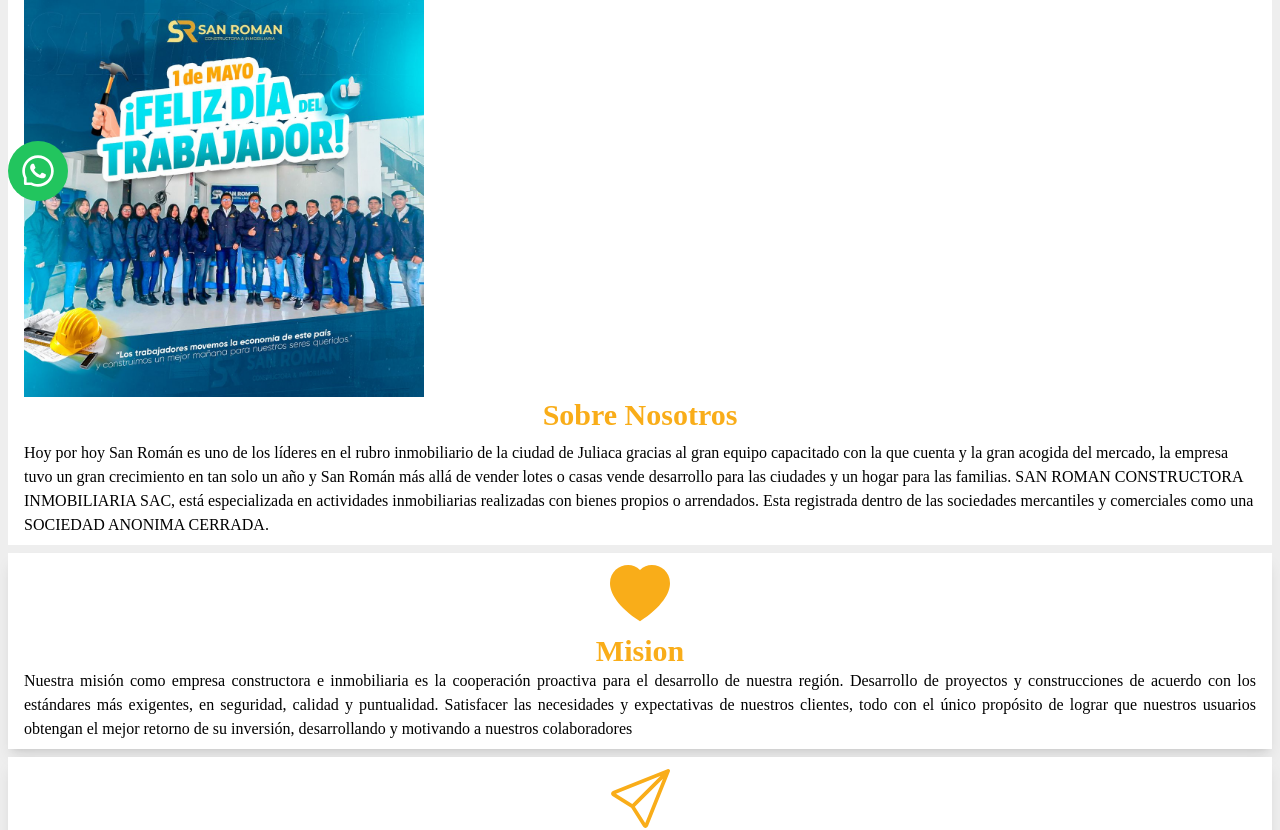
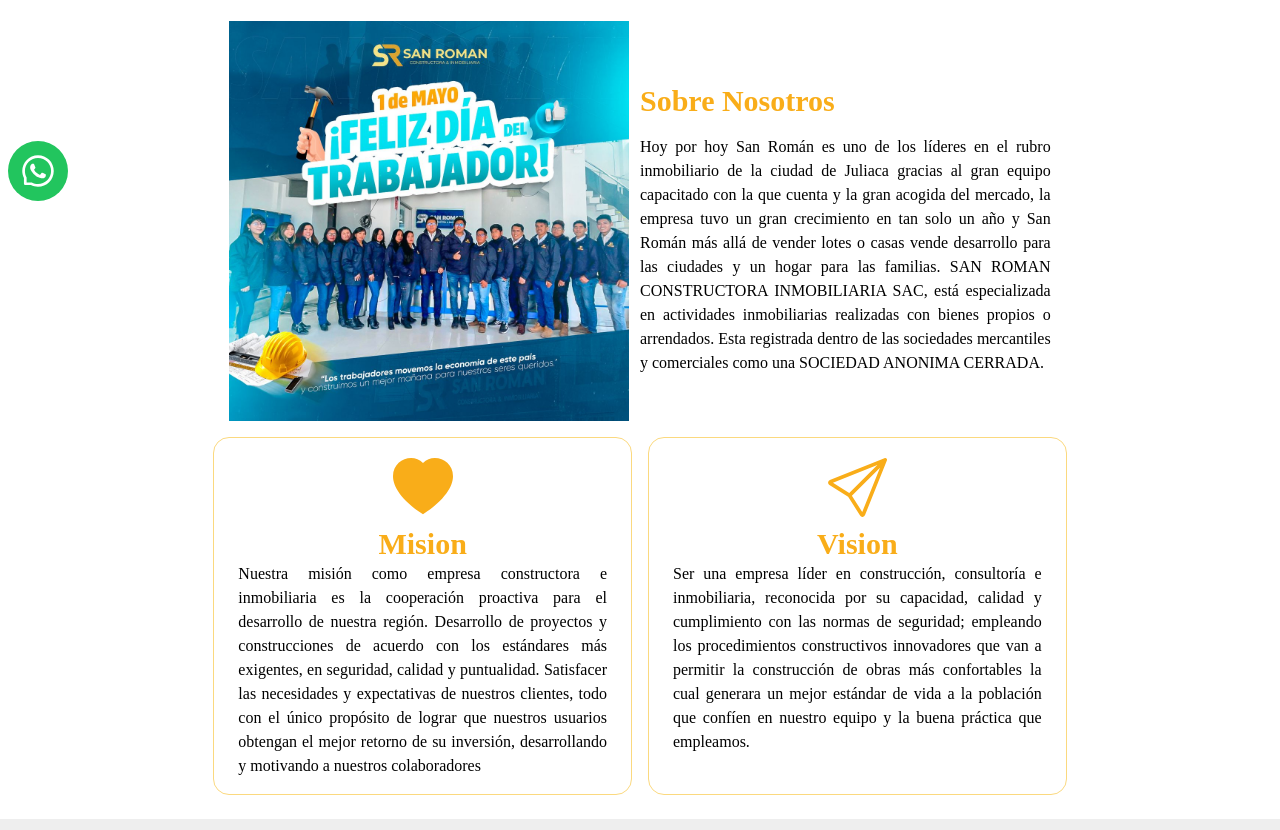
Before and after one commit to jefrydep/web_spa_san_roman, a Next.js app: page /nosotros in a window 1280 px wide. Shown: the part 591-1421 px from the top of the page. Built offline with nearby package versions, Linux system fonts and the light colour scheme.

Commit message:
ready to deploy

```diff
--- a/components/nosotros/CardNosotros.tsx
+++ b/components/nosotros/CardNosotros.tsx
@@ -13,7 +13,7 @@
 
     return (
         < >
-            <section className='px-4 mx-2 shadow-lg flex flex-col mb-2 pb-2 pt-3 mt-2 bg-white'>
+            <section className='px-4 mx-2   flex flex-col mb-2 pb-2 pt-3 mt-2 bg-white'>
                 <div className='self-center flex flex-col items-center'>
 
                     <div className='text-6xl text-primary-sm mb-2 '>
--- a/pages/nosotros/index.tsx
+++ b/pages/nosotros/index.tsx
@@ -17,17 +17,15 @@
       <Hero imgUrl={dataHome[0].imgUrl} slogan={dataHome[0].slogan} />
 
       <div className='container m-auto  '>
-        <div>
-          <section className='px-4 mx-2  first-line: flex flex-col mb-2 pb-2 pt-3 mt-2 bg-white'>
-            <div>
+        <div className='bg-white  flex  items-center flex-col py-6'>
+          <section className='px-4 mx-2 sm:w-2/3 items-center flex flex-col sm:grid sm:grid-cols-2 mb-2 pb-2 pt-3 mt-2 bg-white'>
+            <div className=''>
               <Image src='/assets/img/nosotros.jpg' height={500} width={400} alt='San Roman' />
             </div>
-            <div className=' text-center text-3xl font-bold text-primary-sm mb-2'>
 
-              <h4>Sobre Nosotros</h4>
-            </div>
             <div>
-              <p>
+              <h4 className='my-4 text-primary-sm text-3xl font-bold'>Sobre Nosotros</h4>
+              <p className='text-justify'>
                 Hoy por hoy San Román es uno de los líderes en el rubro inmobiliario de la ciudad de Juliaca gracias al
                 gran equipo capacitado con la que cuenta y la gran acogida del mercado, la empresa tuvo un gran
                 crecimiento en tan solo un año y San Román más allá de vender lotes o casas vende desarrollo para las
@@ -37,6 +35,26 @@
                 comerciales como una SOCIEDAD ANONIMA CERRADA.
               </p>
             </div>
+          </section>
+          <section className='grid grid-cols-2 gap-4 sm:w-2/3'>
+            <div className='  border border-primary-sm0 rounded-2xl'>
+
+
+              <CardNosotros title='Mision' icono={<BsHeartFill />} description='Nuestra misión como empresa constructora e inmobiliaria es la cooperación proactiva para el
+                desarrollo de nuestra región. Desarrollo de proyectos y construcciones de acuerdo con los
+                estándares más exigentes, en seguridad, calidad y puntualidad. Satisfacer las necesidades y
+                expectativas de nuestros clientes, todo con el único propósito de lograr que nuestros usuarios
+                obtengan el mejor retorno de su inversión, desarrollando y motivando a nuestros colaboradores'/>
+            </div>
+
+            <div className='border border-primary-sm0 rounded-2xl '>
+              <CardNosotros title='Vision' icono={<BsSend />} description='Ser una empresa líder en construcción, consultoría e inmobiliaria, reconocida por su capacidad,
+                calidad y cumplimiento con las normas de seguridad; empleando los procedimientos constructivos
+                innovadores que van a permitir la construcción de obras más confortables la cual generara un mejor
+                estándar de vida a la población que confíen en nuestro equipo y la buena práctica que empleamos.'/>
+            </div>
+
+
           </section>
         </div>
         {/* <section className="text-center mb-5">
@@ -101,16 +119,6 @@
           </div>
         </section> */}
 
-        <CardNosotros title='Mision' icono={<BsHeartFill />} description='Nuestra misión como empresa constructora e inmobiliaria es la cooperación proactiva para el
-                desarrollo de nuestra región. Desarrollo de proyectos y construcciones de acuerdo con los
-                estándares más exigentes, en seguridad, calidad y puntualidad. Satisfacer las necesidades y
-                expectativas de nuestros clientes, todo con el único propósito de lograr que nuestros usuarios
-                obtengan el mejor retorno de su inversión, desarrollando y motivando a nuestros colaboradores'/>
-
-        <CardNosotros title='Vision' icono={<BsSend />} description='Ser una empresa líder en construcción, consultoría e inmobiliaria, reconocida por su capacidad,
-                calidad y cumplimiento con las normas de seguridad; empleando los procedimientos constructivos
-                innovadores que van a permitir la construcción de obras más confortables la cual generara un mejor
-                estándar de vida a la población que confíen en nuestro equipo y la buena práctica que empleamos.'/>
 
       </div>
 
```
